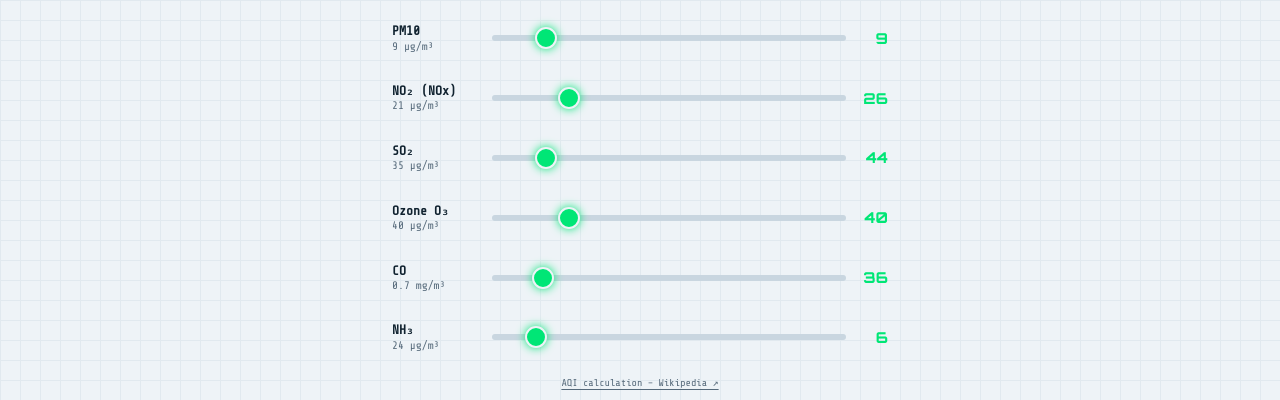
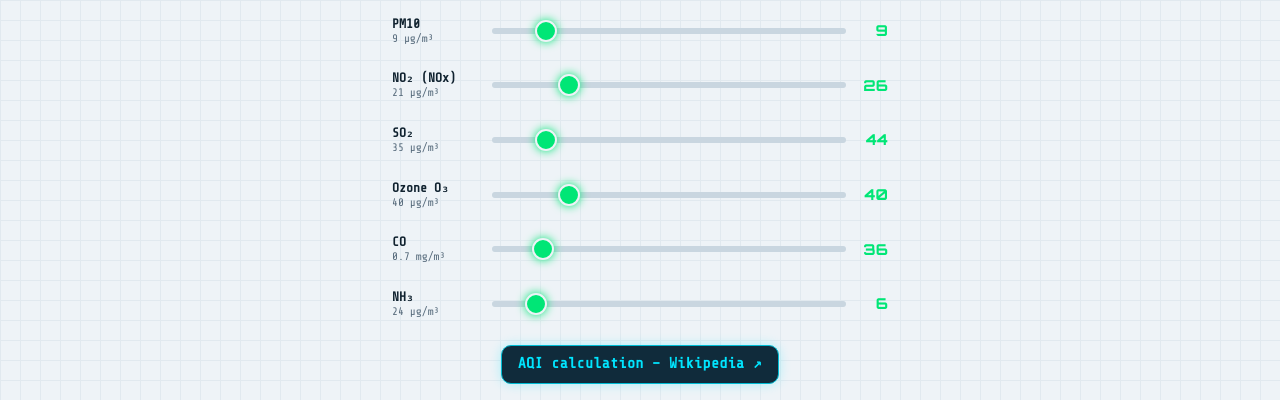
Before and after one commit to srbee/aqi, a plain HTML site: page index.html in a window 1280 px wide. Shown: the part 400-800 px from the top of the page. Drawn offline with nearby package versions, Linux system fonts and the light colour scheme.

Commit message:
Make Wikipedia reference link larger and brighter

```diff
--- a/index.html
+++ b/index.html
@@ -61,7 +61,7 @@ button{padding:5px 8px;font-size:12px}
 .nm .val{display:block;font-size:11px;color:var(--dim)}
 .si{text-align:right;font:800 15px Orbitron,system-ui,sans-serif}
 input[type=range]{height:30px;margin:0}
- .reference{text-align:center;font-size:10px;padding:3px 0 1px;flex:0 0 auto}.reference a{color:var(--dim);text-decoration:underline;text-underline-offset:3px}
+ .reference{text-align:center;font-size:15px;font-weight:800;padding:8px 0 6px;flex:0 0 auto}.reference a{display:inline-block;color:#00e5ff;background:#102b3b;border:1px solid #00bcd4;border-radius:10px;padding:9px 16px;text-decoration:none;text-underline-offset:3px;box-shadow:0 0 12px rgba(0,229,255,.28);letter-spacing:.02em}.reference a:focus,.reference a:hover{background:#16445a;color:#fff;outline:2px solid #00e5ff;outline-offset:2px}
 </style>
 </head>
 <body>
```
